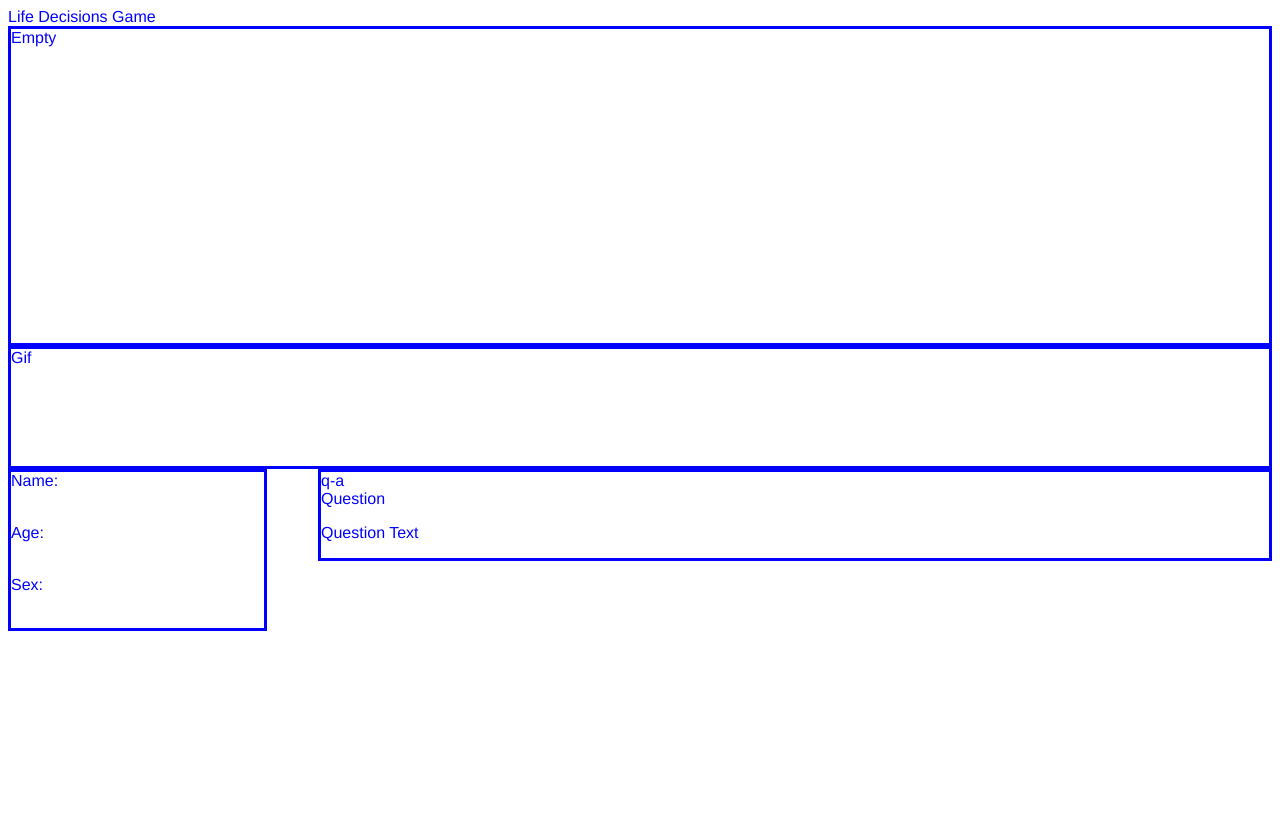
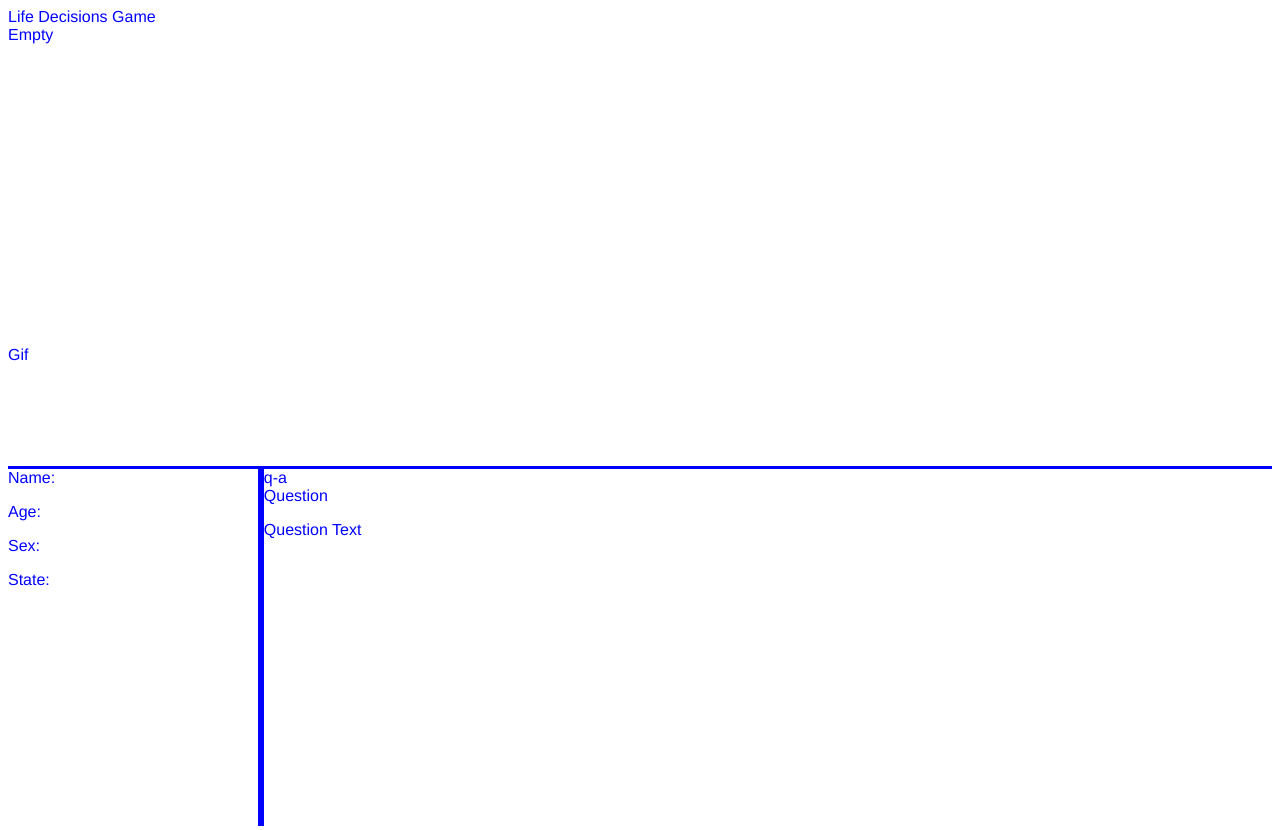
Before and after one commit to curious-jor/Bad4You, a plain HTML site: page static_index.html in a window 1280 px wide. Drawn offline with Linux system fonts and the light colour scheme.

Commit message:
updated layout

```diff
--- a/Style.css
+++ b/Style.css
@@ -1,6 +1,7 @@
 
 body {
     font-family: helvetica;
+    height: 100%;
     color: blue;
 }
 
@@ -53,50 +54,52 @@ input {
 #screen{
     display: block;
     height: 40%;
-    border-style: solid;
+/*    border-style: solid;*/
 }
 #gif{
     height: 15%;
-    border-style: solid;
+/*    border-style: solid;*/
 }
 #interact{
+    width: 100%;
     height: 45%;
-    overflow: auto;
+    overflow: 0 auto;
+/*    box-sizing: border-box;*/
 }
 #user-info{
     display: inline;
     width: 20%;
+    height: 100%;
     float: left;
     border-style: solid;
+    border-left-width: 0;
+    border-bottom-width: 0;
+    box-sizing: border-box;
 }
 #q-a{
     display: inline;
-    width: 75%;
     float: right;
     border-style: solid;
+    border-bottom-width: 0;
+    border-right-width: 0;
+    height: 100%;
+    width: 80%;
+    box-sizing: border-box;
 }
 
 #answers{
 
 }
-/*
+
 #question-box{
-    border-style: solid;
-    text-align: center;
+
 }
 
 #age-sex{
-    margin:0 auto;
+
 }
 
-#question-box{
-    width: 50%;
-    margin: 0 auto;
-}
 
 #question-text{
-    margin: auto;
-    text-align: center;
-    width: 50%;
+
 }
-*/
--- a/static_index.html
+++ b/static_index.html
@@ -9,8 +9,6 @@
     <body>
 
         Life Decisions Game
-
-    </body>
         <div id = "screen">
             Empty
 
@@ -25,9 +23,10 @@
 
         <div id = "interact">
             <div id = "user-info">
-            Name: <p id = "name"></p><br>
-            Age: <p id = "age"></p><br>
-            Sex: <p id= "sex"></p><br>
+                Name: <p id = "name"></p>
+                Age: <p id = "age"></p>
+                Sex: <p id= "sex"></p>
+                State: <p id= "stsate"></p>
             </div>
 
             <div id = "q-a">
@@ -42,5 +41,8 @@
 
         </div>
 
+    </body>
+
+
 
 </html>
```
Also changed, not shown: index.html (+1 -0 lines). Lines whose indentation alone changed are shown as unchanged.
